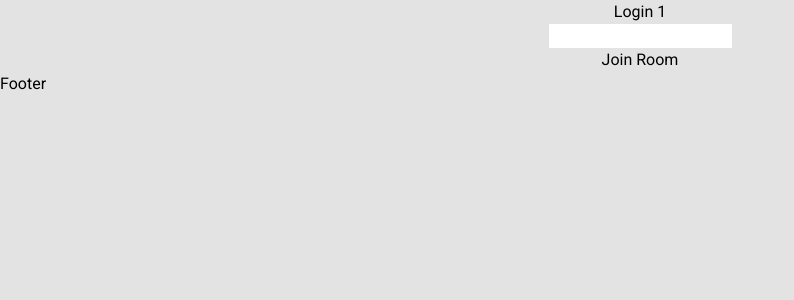
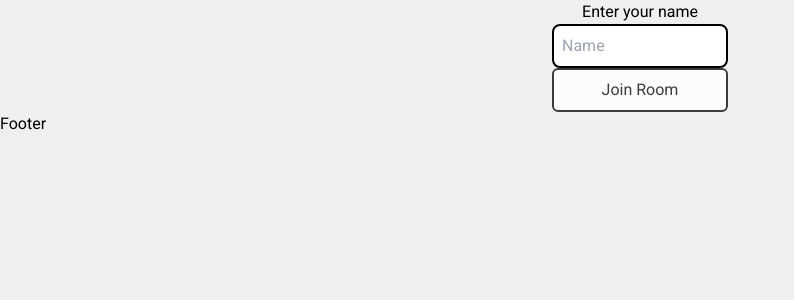
Before and after one commit to JKaram/Shatzen, a Next.js app: page /login/1 in a window 1280 px wide. Shown: the top 300 px of the page, without its empty margins (0-794 px from the left). Built offline with nearby package versions, Linux system fonts and the light colour scheme; no server answers.

Commit message:
add input component

```diff
--- a/components/Button.tsx
+++ b/components/Button.tsx
@@ -1,4 +1,5 @@
 import React from "react";
+import classNames from "classnames";
 
 type Props = {
   children: React.ReactNode;
@@ -9,7 +10,10 @@ type Props = {
 export default function Button({ children, disabled = false, onClick }: Props) {
   return (
     <button
-      className="py-2 bg-white border-2 border-black rounded-lg w-44 transition active:translate-y-0 hover:-translate-y-0.5 "
+      className={classNames(
+        "py-2 bg-white border-2 border-black rounded-md w-44 transition active:translate-y-0 hover:-translate-y-0.5",
+        disabled ? "opacity-75 hover:translate-y-0 " : ""
+      )}
       disabled={disabled}
       onClick={onClick}
     >
--- a/components/PageLayout.tsx
+++ b/components/PageLayout.tsx
@@ -9,7 +9,7 @@ type Props = { children: React.ReactNode };
 export default function PageLayout({ children }: Props) {
   const router = useRouter();
   return (
-    <div className="min-h-screen bg-[#e3e3e3] min-w-screen">
+    <div className="min-h-screen bg-[#efefef] min-w-screen">
       <Nav />
       <motion.div
         key={router.route}
--- a/components/input.tsx
+++ b/components/input.tsx
@@ -1,18 +1,16 @@
-export function NameInput() {
+import React from "react";
+
+type Props = {
+  onChange: (e: React.ChangeEvent<HTMLInputElement>) => void;
+  placeholder?: string;
+};
+
+export default function Input({ onChange, placeholder = undefined }: Props) {
   return (
-    <div>
-      <label htmlFor="email" className="block text-sm font-medium text-gray-700">
-        Name Please
-      </label>
-      <div className="mt-1">
-        <input
-          type="text"
-          name="name"
-          id="name"
-          className="shadow-sm focus:ring-indigo-500 focus:border-indigo-500 block w-full sm:text-sm border-gray-300 rounded-md"
-          placeholder="Michael Scott"
-        />
-      </div>
-    </div>
+    <input
+      className="p-2 border-2 border-black rounded-lg w-44 focus:border-red-500 focus:outline-none"
+      onChange={onChange}
+      placeholder={placeholder}
+    />
   );
 }
--- a/pages/login/[uuid].tsx
+++ b/pages/login/[uuid].tsx
@@ -2,6 +2,8 @@ import React, { useState } from "react";
 import { useRouter } from "next/router";
 import { useSockets } from "../../components/provider/SocketProvider";
 import PageLayout from "../../components/PageLayout";
+import Button from "../../components/Button";
+import Input from "../../components/input";
 
 const Login = () => {
   const router = useRouter();
@@ -19,16 +21,17 @@ const Login = () => {
 
   return (
     <PageLayout>
-      Login {uuid} {name}
-      <input onChange={updateName} />
-      <button
+      Enter your name
+      <Input onChange={updateName} placeholder="Name" />
+      <Button
         onClick={() => {
           userJoin(name, sanitizeUuid);
           router.push(`/room/${sanitizeUuid}`);
         }}
+        disabled={!name}
       >
         Join Room
-      </button>
+      </Button>
     </PageLayout>
   );
 };
```
